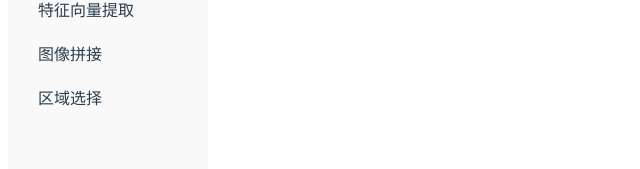
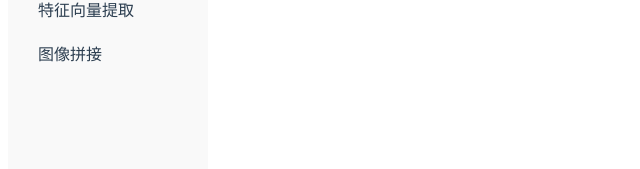
Before and after one commit to YueL1331/bishe, a Vue app in the folder my-kivy-app/: page / in a window 1280 px wide. Shown: the part 129-298 px from the top of the page, without its empty margins (0-640 px from the left). Built offline with nearby package versions, Linux system fonts and the light colour scheme.

Commit message:
删除区域选择

```diff
--- a/my-kivy-app/src/App.vue
+++ b/my-kivy-app/src/App.vue
@@ -6,7 +6,7 @@
         <li><router-link to="/file-selection" class="nav-link">选择文件</router-link></li>
         <li><router-link to="/feature-extraction" class="nav-link">特征向量提取</router-link></li>
         <li><router-link to="/image-stitching" class="nav-link">图像拼接</router-link></li>
-        <li><router-link to="/region-selection" class="nav-link">区域选择</router-link></li>
+<!--        <li><router-link to="/region-selection" class="nav-link">区域选择</router-link></li>-->
       </ul>
     </nav>
     <main>
@@ -23,7 +23,7 @@ import Home from './view/HomeScreen.vue';
 import FileSelection from './view/SelectScreen.vue';
 import FeatureExtraction from './view/FeatureExtractionScreen.vue';
 import ImageStitching from './view/SplitScreen.vue';
-import RegionSelection from './view/ChooseScreen.vue';
+// import RegionSelection from './view/ChooseScreen.vue';
 
 // 创建路由实例
 const router = createRouter({
@@ -32,8 +32,8 @@ const router = createRouter({
     { path: '/', component: Home },
     { path: '/file-selection', component: FileSelection },
     { path: '/feature-extraction', component: FeatureExtraction },
-    { path: '/image-stitching', component: ImageStitching },
-    { path: '/region-selection', component: RegionSelection }
+    { path: '/image-stitching', component: ImageStitching }
+    // { path: '/region-selection', component: RegionSelection }
   ]
 });
 
```
